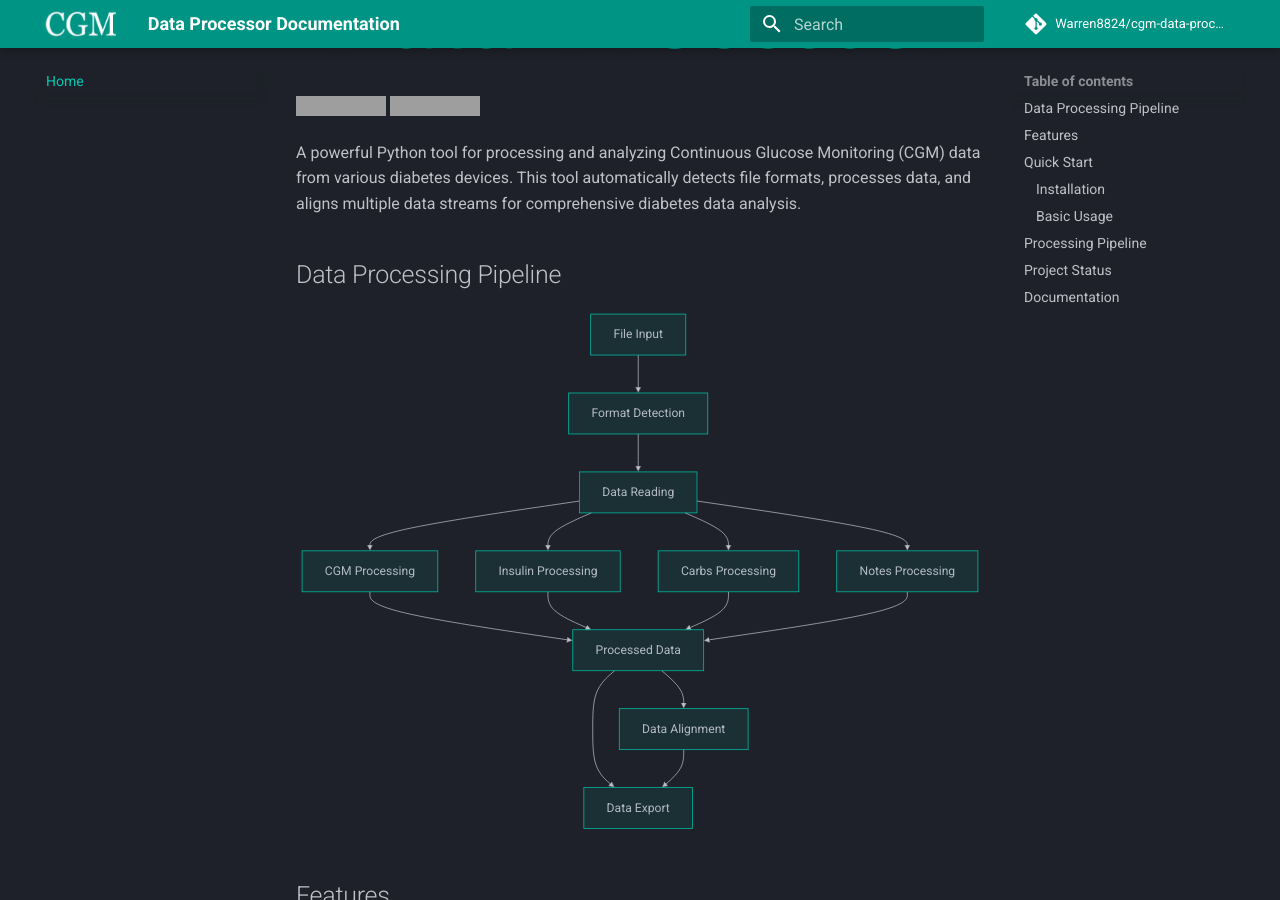
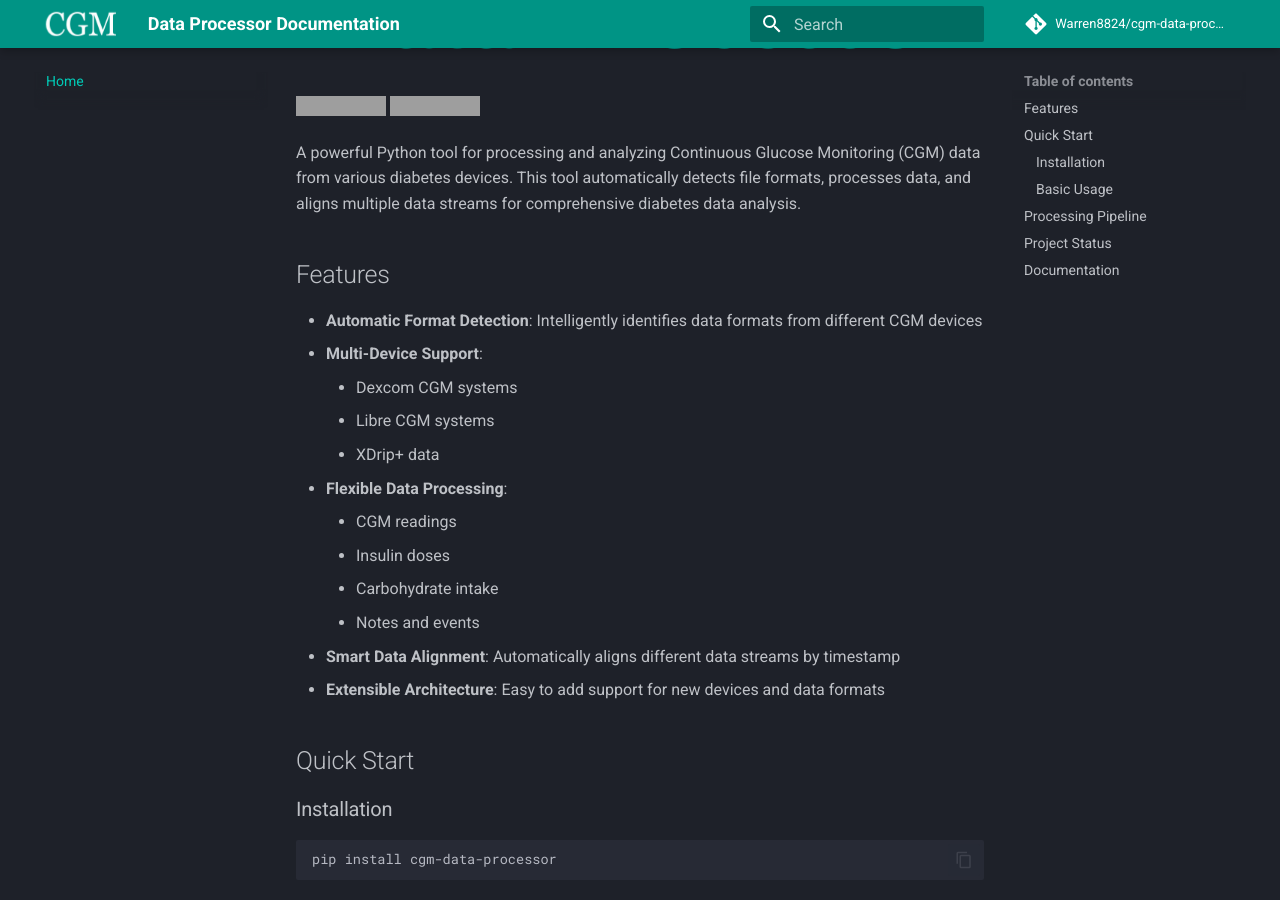
Before and after one commit to Warren8824/cgm-data-processor, an MkDocs documentation site: the page built from docs/index.md, in a window 1280 px wide and 900 px high, scrolled down 430 px. Built offline with MkDocs 1.6.1 and Material for MkDocs 9.7.7, drawn with Linux system fonts in a browser that asks for light colours; comment, search, counter and statistics services are not loaded; some of the changed lines change nothing that is shown; grey boxes are pictures that could not be loaded.

Commit message:
Update docs site.

````diff
--- a/docs/index.md
+++ b/docs/index.md
@@ -4,25 +4,6 @@
 [![Project Status: Active](https://www.repostatus.org/badges/latest/active.svg)](https://www.repostatus.org/#active)
 
 A powerful Python tool for processing and analyzing Continuous Glucose Monitoring (CGM) data from various diabetes devices. This tool automatically detects file formats, processes data, and aligns multiple data streams for comprehensive diabetes data analysis.
-
-## Data Processing Pipeline
-
-```mermaid
-graph TB
-    A[File Input] --> B[Format Detection]
-    B --> C[Data Reading]
-    C --> D1[CGM Processing]
-    C --> D2[Insulin Processing]
-    C --> D3[Carbs Processing]
-    C --> D4[Notes Processing]
-    D1 --> E[Processed Data]
-    D2 --> E
-    D3 --> E
-    D4 --> E
-    E --> G[Data Export]
-    E --> F[Data Alignment]
-    F --> G
-```
 
 ## Features
 
````
